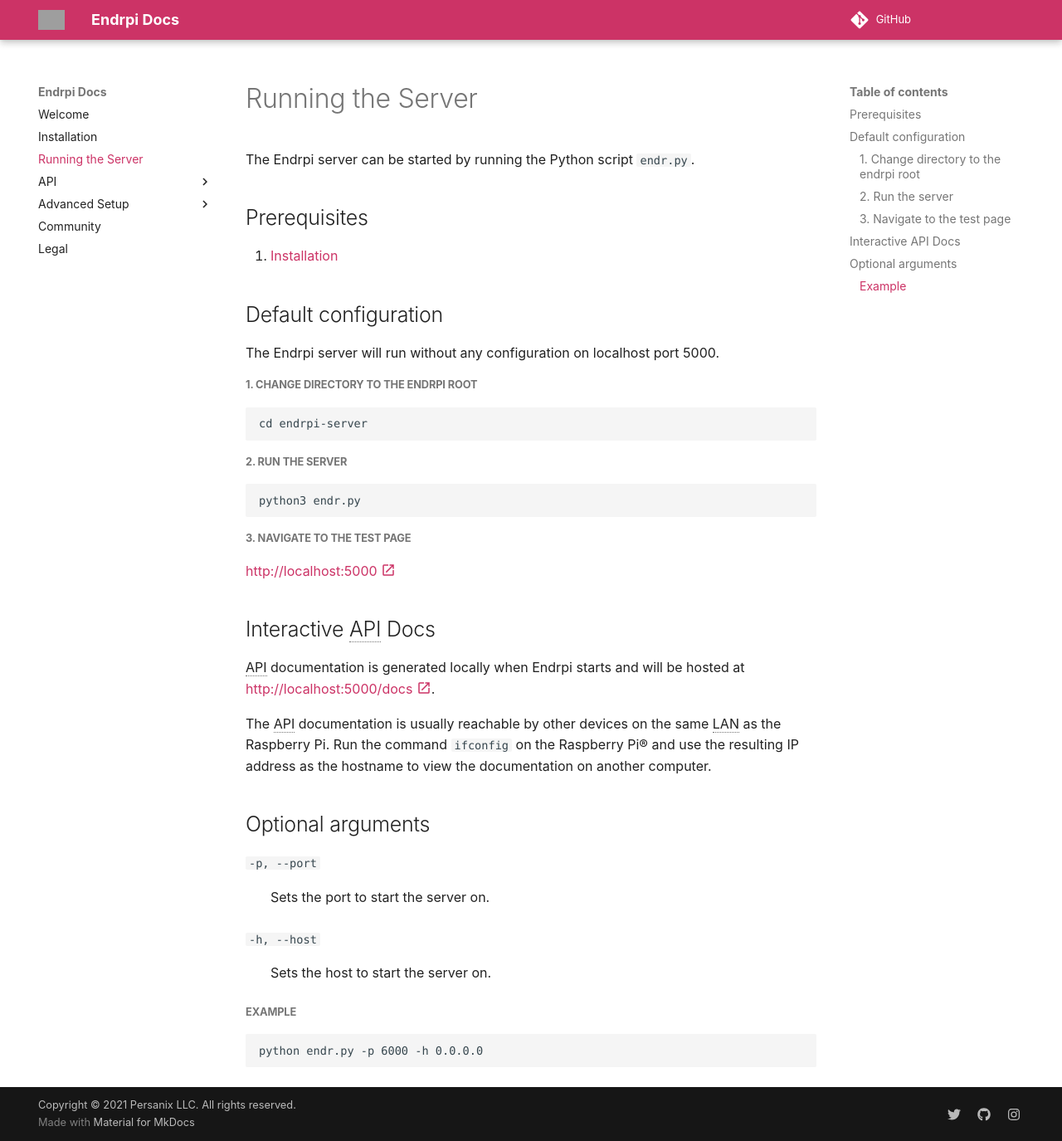
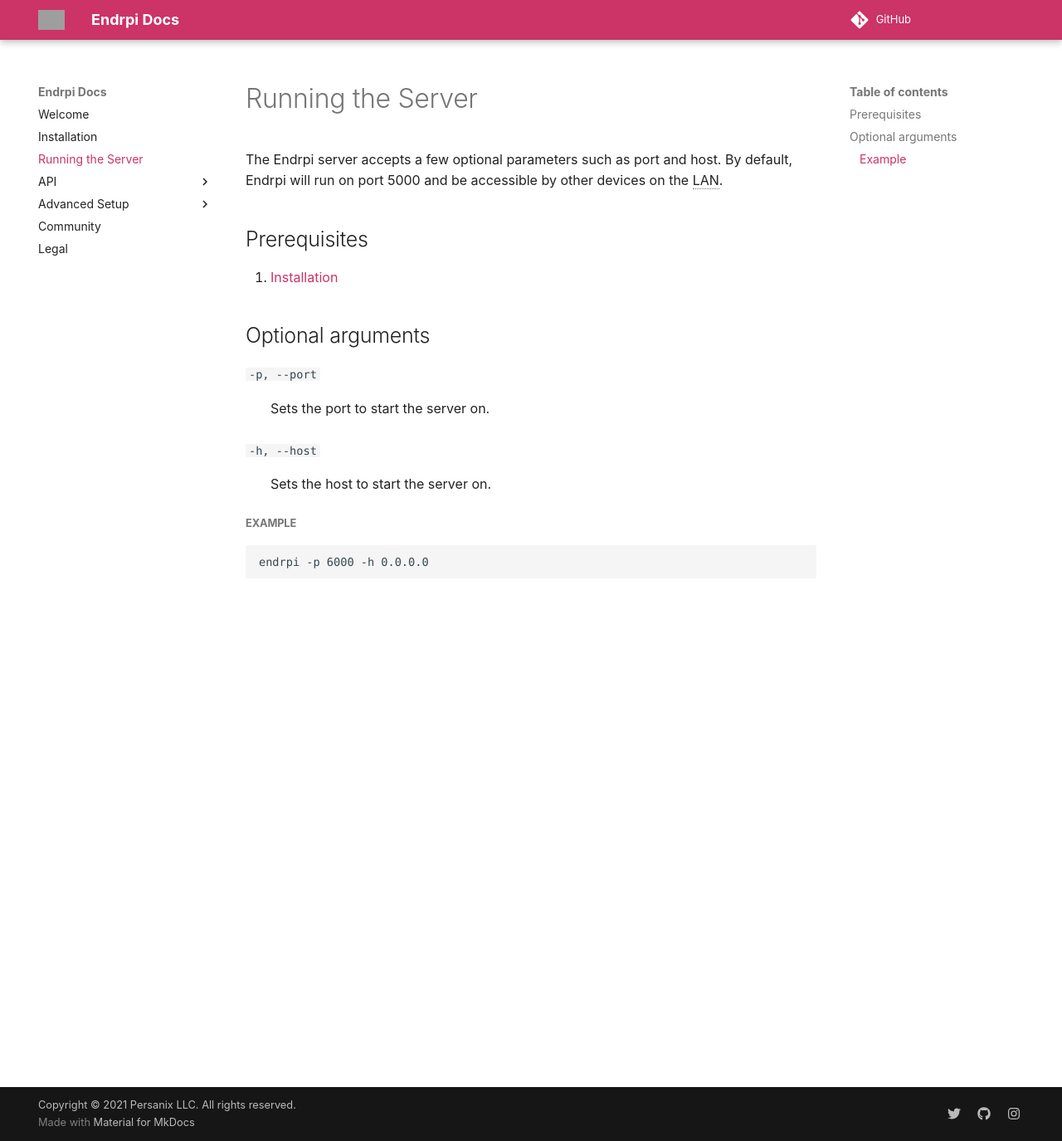
Before and after one commit to persanix-llc/endrpi-docs, an MkDocs documentation site: the page built from docs/running_the_server.md, in a window 1280 px wide and 1375 px high. Shown: the whole window at 83% size. Built offline with MkDocs 1.6.1 and Material for MkDocs 9.7.7, drawn with Linux system fonts in a browser that asks for light colours; comment, search, counter and statistics services are not loaded; grey boxes are pictures that could not be loaded.

Commit message:
Add pip package information and remove swagger references

````diff
--- a/docs/running_the_server.md
+++ b/docs/running_the_server.md
@@ -1,43 +1,16 @@
 ---
 description:
-    Start Endrpi by running a Python script. The interactive REST API docs will be generated automatically
-    and are accessible by other devices on the same LAN as the Raspberry Pi®.
+    Start Endrpi with optional command-line arguments such as port and host.
 ---
 
-The Endrpi server can be started by running the Python script `endr.py`.
+The Endrpi server accepts a few optional parameters such as port and host.
+By default, Endrpi will run on port 5000 and be accessible by other devices on the LAN.
+
 
 ## Prerequisites
 
 1. [Installation](installation.md)
 
-## Default configuration
-
-The Endrpi server will run without any configuration on localhost port 5000.
-
-##### 1. Change directory to the endrpi root
-
-```
-cd endrpi-server
-```
-
-##### 2. Run the server
-
-```
-python3 endr.py
-```
-
-##### 3. Navigate to the test page
-
-[http://localhost:5000 :material-open-in-new:][localhost-port]{target=_blank rel=noopener}
-
-## Interactive API Docs
-
-API documentation is generated locally when Endrpi starts and will be hosted
-at [http://localhost:5000/docs :material-open-in-new:][localhost-port-docs]{target=_blank rel=noopener}.
-
-The API documentation is usually reachable by other devices on the same LAN as the Raspberry Pi.
-Run the command ```ifconfig``` on the Raspberry Pi® and use the resulting IP address as the hostname to
-view the documentation on another computer.
 
 ## Optional arguments
 
@@ -50,8 +23,9 @@
 ##### Example
 
 ```
-python endr.py -p 6000 -h 0.0.0.0
+endrpi -p 6000 -h 0.0.0.0
 ```
+
 
 --8<-- "docs/includes/abbreviations.md"
 --8<-- "docs/includes/links.md"
````
